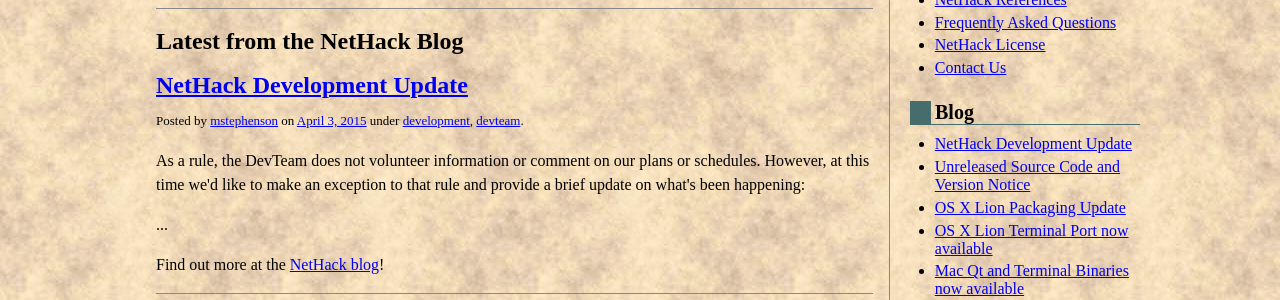
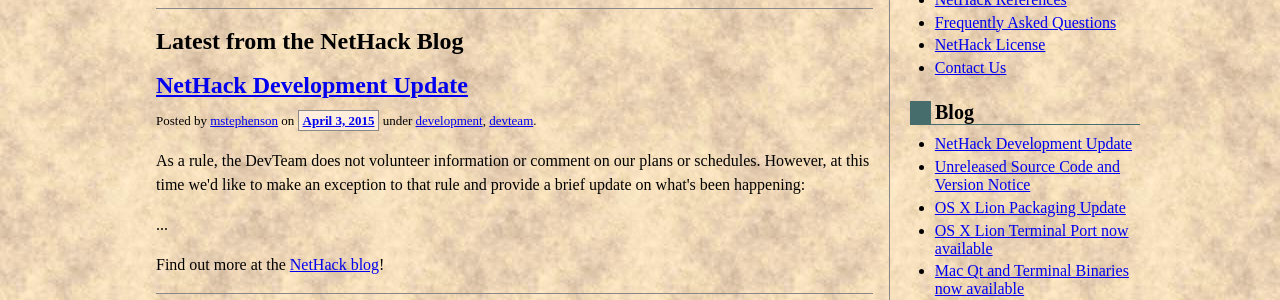
Before and after one commit to tung/nethack-www, a Jekyll site: the page built from index.html, in a window 1280 px wide. Shown: the part 308-608 px from the top of the page. Built offline with Jekyll 4.4.1, drawn with Linux system fonts in a browser that asks for light colours.

Commit message:
Make blog post dates stand out more
Dates for blog posts are now bordered by a small box, and the date
itself appears in bold.  This makes it easier to skim over the dates of
blog posts when they appear in a list, and make it stick out more for
the latest post excerpt on the welcome page.

```diff
--- a/styles/default.css
+++ b/styles/default.css
@@ -175,6 +175,13 @@
     font-size: small;
 }
 
+.post-date {
+    background-color: #fed;
+    border: 1px solid #888;
+    font-weight: bold;
+    padding: 2px 4px;
+}
+
 .pagination {
     margin: 2em 0;
     text-align: center;
```
